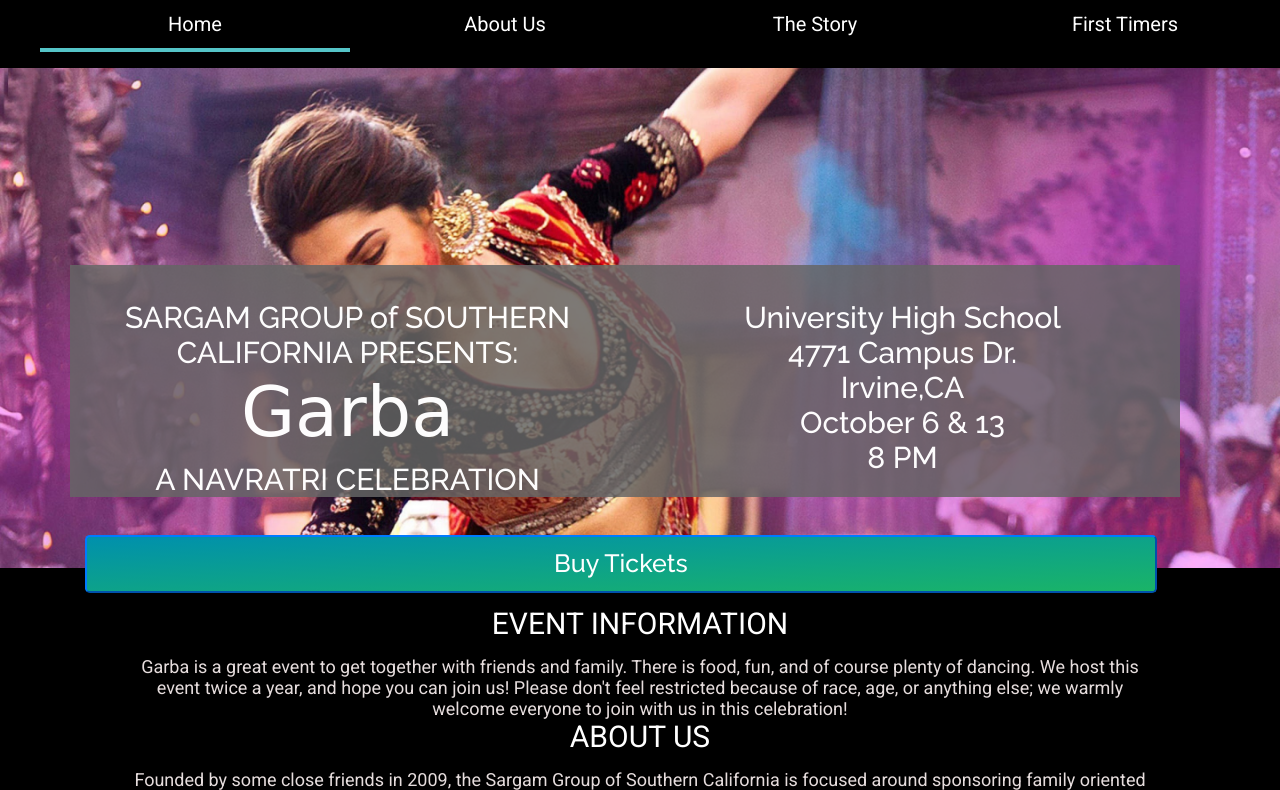
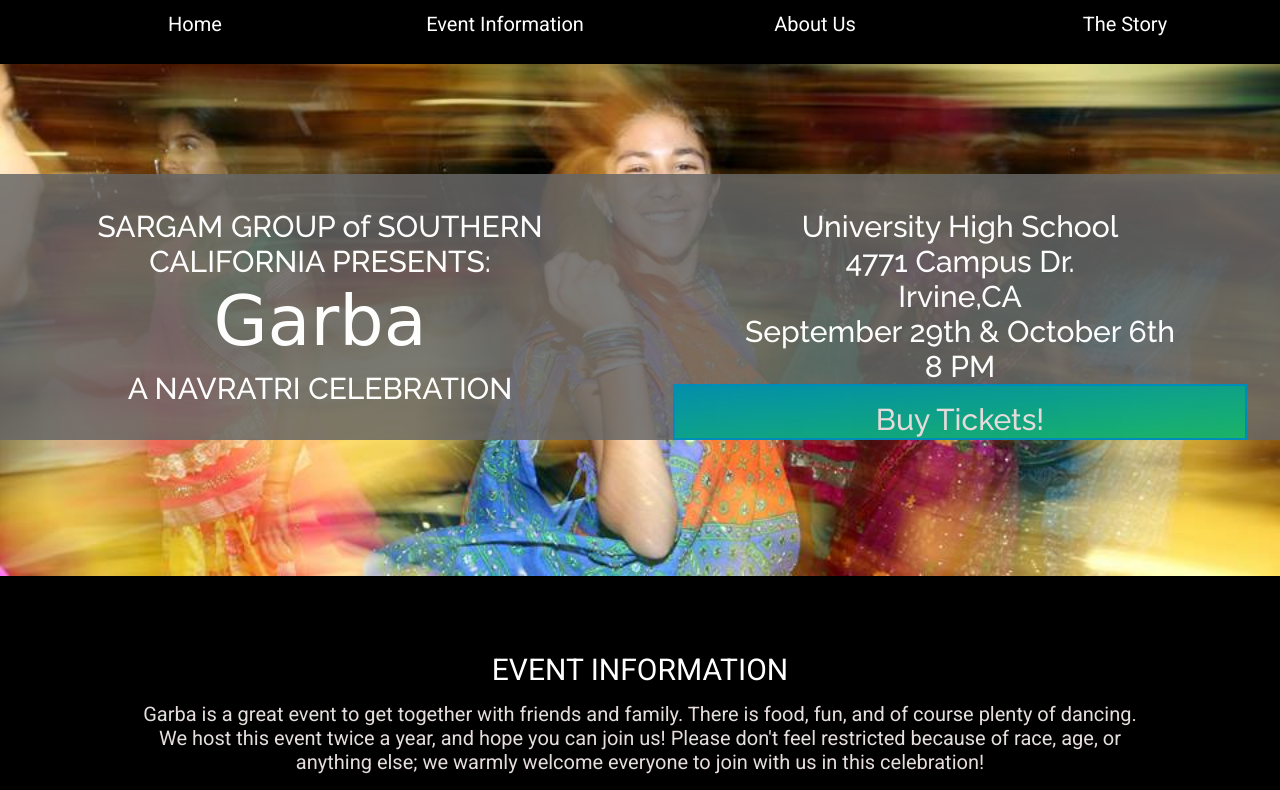
Before and after one commit to pbp1995/sargam_site, a plain HTML site: page index.html in a window 1280 px wide. Shown: the top 790 px of the page. Drawn offline with nearby package versions, Linux system fonts and the light colour scheme; a web font is replaced by a local one.

Commit message:
pic and button fix

```diff
--- a/home/css/style.css
+++ b/home/css/style.css
@@ -37,6 +37,7 @@
     margin: 0 auto;
     height: 10%;
     font-size: 20px;
+    background-color: black;
   }
 
   ul li {
@@ -103,14 +104,13 @@
 
   .parallax {
     /* The image used */
-    background-image: url("https://pbp1995.github.io/sargam_site/images/nagada.jpg");
+    background-image: url("https://pbp1995.github.io/sargam_site/images/blurred.jpg");
 
     /* Full height */
     height: 512px;
 
     /* Create the parallax scrolling effect */
     background-attachment: fixed;
-    background-position: center;
     background-repeat: no-repeat;
     background-size: cover;
 }
@@ -151,9 +151,9 @@
 
 
 
-  .parallax {
+  .parallax1 {
     /* The image used */
-    background-image: url("https://pbp1995.github.io/sargam_site/images/nagada.jpg");
+    background-image: url("https://pbp1995.github.io/sargam_site/images/6141473_orig.jpg");
 
     /* Full height */
     height: 512px;
@@ -164,19 +164,26 @@
     background-repeat: no-repeat;
     background-size: cover;
 }
+
+.parallax2 {
+  /* The image used */
+  background-image: url("https://pbp1995.github.io/sargam_site/images/raas_picture.jpg");
+
+  /* Full height */
+  height: 512px;
+
+  /* Create the parallax scrolling effect */
+  background-attachment: fixed;
+  background-position: center;
+  background-repeat: no-repeat;
+  background-size: cover;
+}
+
   .row{
     width: 100%;
   }
 
-  .container{
-    position: absolute;
-    top: 50%;
-    left: 50%;
-    margin-right: -50%;
-    transform: translate(-50%, -50%);
-    width: 100%;
-  }
-  .col-lg {
+  .col-sm {
     font-family: 'Raleway', sans-serif;
     font-size: 30px;
     text-align: center;
@@ -184,6 +191,9 @@
     background-color: rgba(102, 102, 102, 0.856);
     opacity: 0.99;
     width: 100%;
+    position: relative;
+    left: 15px;
+    top: 110px;
   }
 
   h1 {
@@ -191,17 +201,19 @@
     font-size: 70px;
   }
 
-  .btn-1 {
-    position: absolute;
-    bottom: -50;
+  .button {
+
+    left: 40px;
+    top: 200px;
     margin: 0;
     background: linear-gradient(to bottom right, #0090AD, #1AB467);
     width: 94%;
     font-family: 'Raleway', sans-serif;
     font-size: 25px;
+    border: 2px solid #008CBA;
   }
 
-  .btn-1:hover {
+  .button:hover {
     box-shadow: 0 20px 26px 0 rgba(0,0,0,0.24), 0 17px 50px 0 rgba(0,0,0,0.19);
   }
 
@@ -218,8 +230,18 @@
   .text{
     text-align: center;
     color: rgb(230, 221, 221);
-    font-size: 18px;
+    font-size: 20px;
     padding-top: 15px;
     padding-left: 10%;
     padding-right: 10%;
   }
+
+  .text1{
+    text-align: center;
+    color: rgb(230, 221, 221);
+    font-size: 30px;
+    padding-top: 15px;
+    padding-left: 10%;
+    padding-right: 10%;
+
+  }
--- a/index.html
+++ b/index.html
@@ -31,39 +31,35 @@
     <link href="https://fonts.googleapis.com/css?family=Raleway:500" rel="stylesheet">
 
 
-  <div class="topnav">
+  <div class="topnav sticky-top">
     <ul>
       <li class="one"><a href="#">Home</a></li><!--
-   --><li class="two"><a href="#">About Us</a></li><!--
-   --><li class="three"><a href="#">The Story</a></li><!--
-   --><li class="four"><a href="#">First Timers</a></li>
-      <hr>
+   --><li class="two"><a href="#">Event Information</a></li><!--
+   --><li class="three"><a href="#">About Us</a></li><!--
+   --><li class="four"><a href="#">The Story</a></li>
     </ul>
   </div>
 
+<div class="parallax">
 
-  <div class="crop-height">
-    <div class="image-container">
-      <img src="https://pbp1995.github.io/sargam_site/images/nagada.jpg" alt="nagada" class="nagada" >
-          <div class="container">
-            <div class="row">
-              <div class="col-lg">
-              <br> SARGAM GROUP of SOUTHERN CALIFORNIA PRESENTS: <br> <h1>Garba</h1> A NAVRATRI CELEBRATION
-              </div>
-              <div class="col-lg">
-                <br>University High School <br> 4771 Campus Dr. <br> Irvine,CA <br> October 6 & 13 <br> 8 PM
-              </div>
-            </div>
-            <br> <br>
-            <button type="button" class="btn-1 btn-primary btn-lg btn-block">Buy Tickets</button>
-          </div>
+  <div class="row">
+
+    <div class="col-sm">
+      <br> SARGAM GROUP of SOUTHERN CALIFORNIA PRESENTS: <br> <h1>Garba</h1> A NAVRATRI CELEBRATION
+    </div>
+    <div class="col-sm">
+       <br>University High School <br> 4771 Campus Dr. <br> Irvine,CA <br> September 29th & October 6th <br> 8 PM <br> <button class="button" onclick="window.location.href='http://tickets.sargamgroup.org'">  <div class= "text1">Buy Tickets!</button>
     </div>
   </div>
 
+
+
+</div>
+
 <br>
 <br>
-
-
+<br>
+<br>
 
   <div class="copy">
     <div class="title">
@@ -73,9 +69,15 @@
       Garba is a great event to get together with friends and family. There is food, fun, and of course plenty of dancing. We host this event twice a year, and hope you can join us! Please don't feel restricted because of race, age, or anything else; we warmly welcome everyone to join with us in this celebration!
     </div>
   </div>
-
-  <div></div>
-
+<br>
+<br>
+<br>
+<br>
+  <div class="parallax1"></div>
+<br>
+<br>
+<br>
+<br>
   <div>
     <div class="title">
         ABOUT US
@@ -84,7 +86,27 @@
         Founded by some close friends in 2009, the Sargam Group of Southern California is focused around sponsoring family oriented events to provide enrichment of the Indian culture. We have been highly successful in hosting the University High School Raas Garba for the past 8 years. By keeping the events affordable and our overheads low, along with a lot of support from our great sponsors, we have been able to donate a substantial amount of money to some excellent causes. The affordability of our events have encouraged entire families to be able to celebrate Navratri together. Our focus on families with young children as our main target demographic has also made the Sargam Group Raas Garba as one of the most anticipated event of the year by local children.
       </div>
   </div>
-
+  <br>
+  <br>
+  <br>
+  <br>
+    <div class="parallax2"></div>
+  <br>
+  <br>
+  <br>
+  <br>
+    <div>
+      <div class="title">
+          The Story
+        </div>
+        <div class="text">
+          Garba is a celebratory dance of Navratri that originates from Gujurat. This dance form worships the divinity and power of the Goddess Durga or Amba. The dancing in circles and making circular movements with our hands and feet, symbolizes the circle of life, which moves from life to death to rebirth; leaving only the Goddess Durga unmoved, unchanging, and invincible.
+        </div>
+    </div>
+<br>
+<br>
+<br>
+<br>
 <script src="https://code.jquery.com/jquery-3.3.1.slim.min.js" integrity="sha384-q8i/X+965DzO0rT7abK41JStQIAqVgRVzpbzo5smXKp4YfRvH+8abtTE1Pi6jizo" crossorigin="anonymous"></script>
 <script src="https://cdnjs.cloudflare.com/ajax/libs/popper.js/1.14.0/umd/popper.min.js" integrity="sha384-cs/chFZiN24E4KMATLdqdvsezGxaGsi4hLGOzlXwp5UZB1LY//20VyM2taTB4QvJ" crossorigin="anonymous"></script>
 <script src="https://stackpath.bootstrapcdn.com/bootstrap/4.1.0/js/bootstrap.min.js" integrity="sha384-uefMccjFJAIv6A+rW+L4AHf99KvxDjWSu1z9VI8SKNVmz4sk7buKt/6v9KI65qnm" crossorigin="anonymous"></script>
```
Also changed, not shown: images/blurred2.webp (added).
